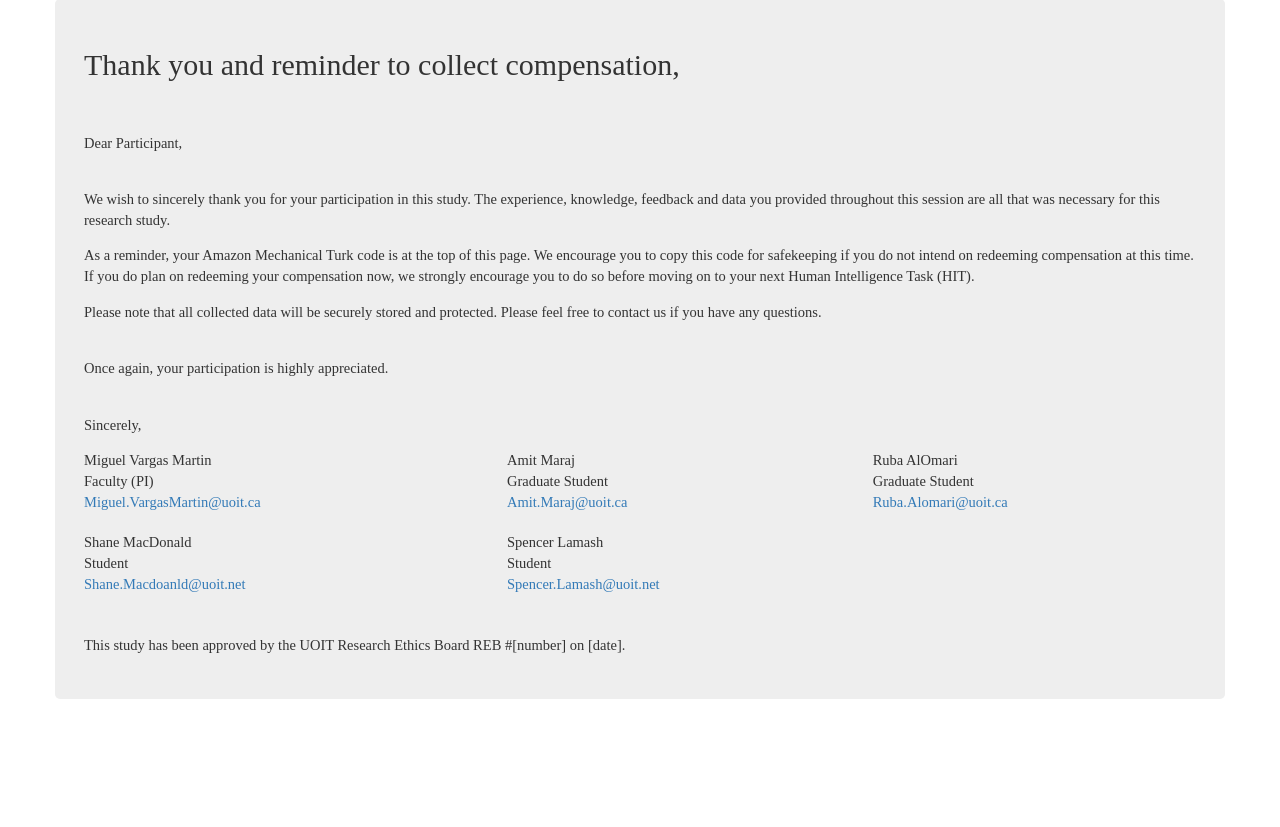
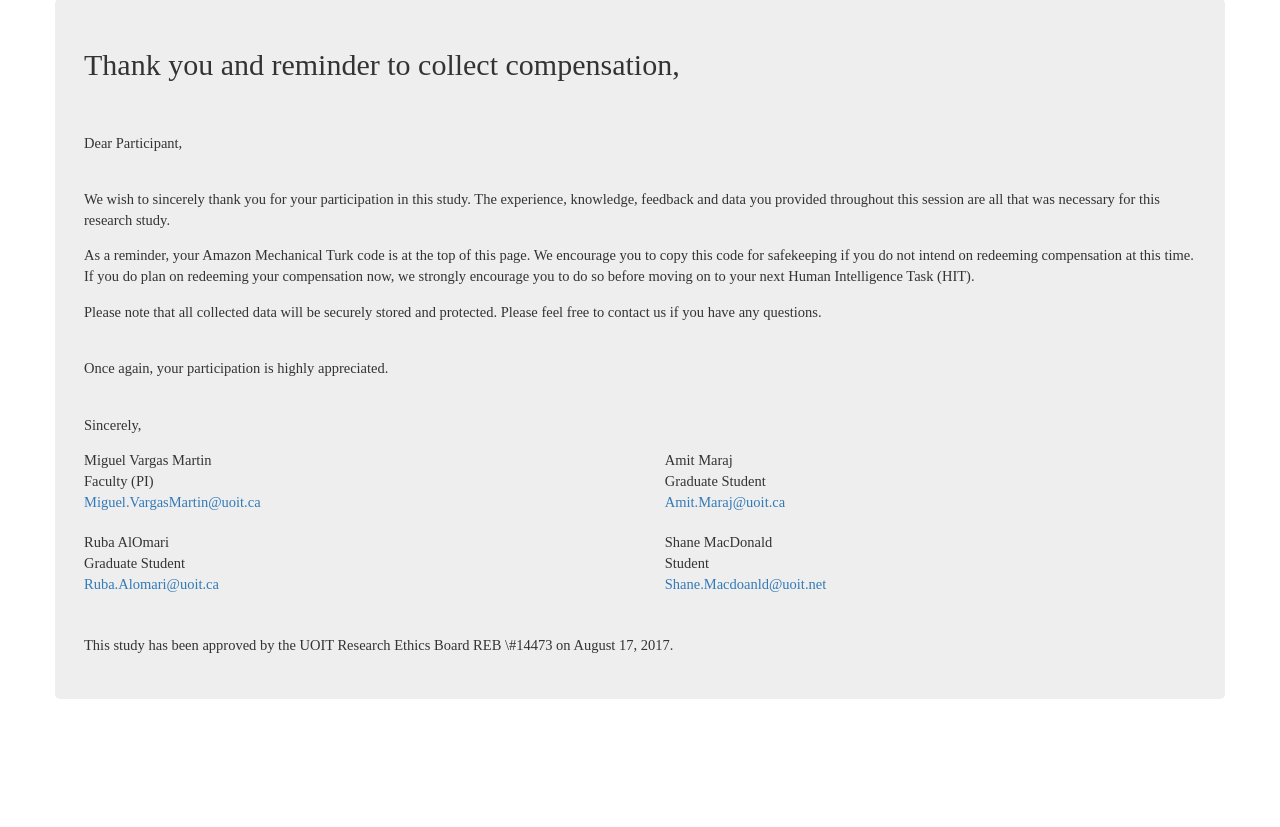
Before and after one commit to maraja/personality-test, a Node server app: template views/complete.pug in a window 1280 px wide. Shown: the part 447-1274 px from the top of the page. Run offline with Node 20, Linux system fonts and the light colour scheme; the template is opened without the code that fills it, so the values that code supplies are empty; some libraries are stand-ins or nearby versions.

Commit message:
acknowledgement footer fixed.

```diff
--- a/views/complete.pug
+++ b/views/complete.pug
@@ -31,18 +31,14 @@ block content
 							p Amit Maraj
 							p Graduate Student
 							a(href="mailto:amit.maraj@uoit.ca") Amit.Maraj@uoit.ca
+					tr
 						td
 							p Ruba AlOmari
 							p Graduate Student
 							a(href="mailto:Ruba.Alomari@uoit.ca") Ruba.Alomari@uoit.ca
-					tr
 						td
 							p Shane MacDonald
 							p Student
 							a(href="mailto:Shane.Macdoanld@uoit.net") Shane.Macdoanld@uoit.net
-						td
-							p Spencer Lamash
-							p Student
-							a(href="mailto:spencer.lamash@uoit.net") Spencer.Lamash@uoit.net
 
-		p This study has been approved by the UOIT Research Ethics Board REB \#[number] on [date].
+		p This study has been approved by the UOIT Research Ethics Board REB \#14473 on August 17, 2017.
```
